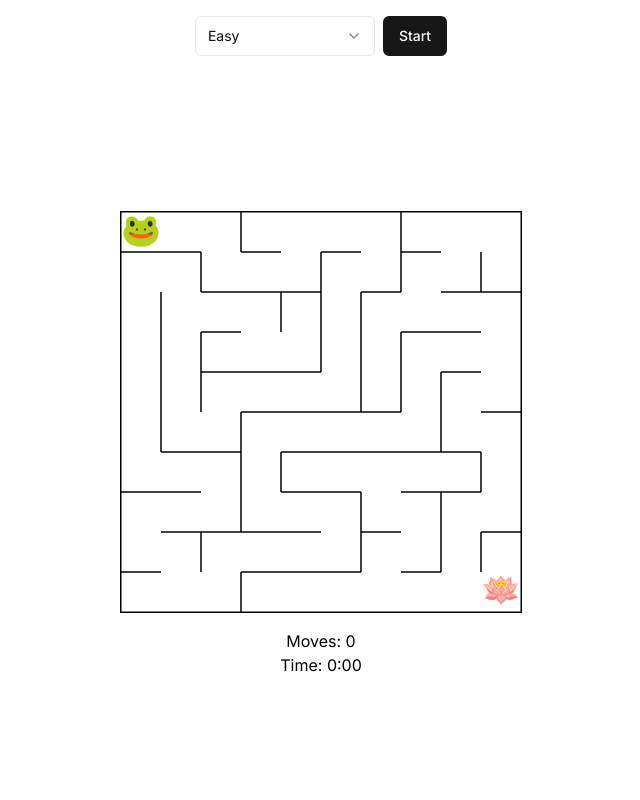
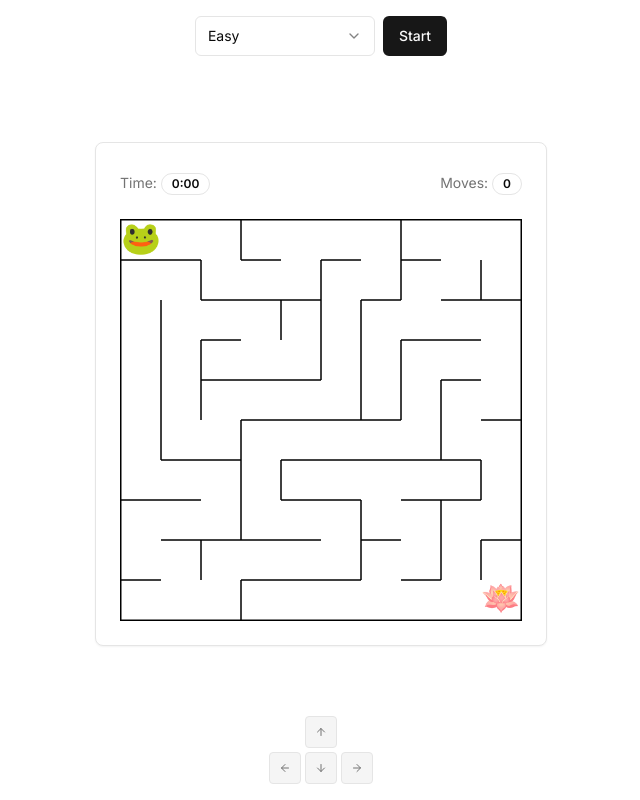
Before and after one commit to mavdotso/froggle, a Next.js app: page / in a window 1280 px wide. Both pictures are taken after a click on the button "Start". Shown: the whole page, without its empty margins (319-959 px from the left). Built offline with nearby package versions, Linux system fonts and the light colour scheme.

Commit message:
shadcn styles

```diff
--- /dev/null
+++ b/src/app/components/arrow-keys-icon.tsx
@@ -0,0 +1,26 @@
+import { ArrowDown, ArrowLeft, ArrowRight, ArrowUp } from 'lucide-react';
+import React from 'react';
+
+export function ArrowKeys() {
+    const keyStyle = "w-8 h-8 flex items-center justify-center rounded border bg-muted font-medium text-muted-foreground";
+    const iconStyle = "w-3 h-3"
+
+    return (
+        <div className="inline-flex flex-col items-center gap-1">
+            <kbd className={keyStyle}>
+                <ArrowUp className={iconStyle} />
+            </kbd>
+            <div className="flex gap-1">
+                <kbd className={keyStyle}>
+                    <ArrowLeft className={iconStyle} />
+                </kbd>
+                <kbd className={keyStyle}>
+                    <ArrowDown className={iconStyle} />
+                </kbd>
+                <kbd className={keyStyle}>
+                    <ArrowRight className={iconStyle} />
+                </kbd>
+            </div>
+        </div>
+    );
+}
--- a/src/app/components/maze.tsx
+++ b/src/app/components/maze.tsx
@@ -1,5 +1,8 @@
 import { Maze } from '@/lib/maze-generator';
 import React, { useEffect, useRef, useState } from 'react';
+import { ArrowKeys } from './arrow-keys-icon';
+import { Card, CardContent, CardFooter, CardHeader } from '@/components/ui/card';
+import { Badge } from '@/components/ui/badge';
 
 interface MazeCanvasProps {
     maze: Maze;
@@ -150,7 +153,13 @@
     }
 
     return (
-        <div className="flex flex-col items-center">
+        <div className="flex flex-col items-center w-full">
+            <Card>
+                <CardHeader className='flex-row justify-between items-baseline'>
+                    <span className='text-muted-foreground text-sm'>Time: <Badge variant="outline">{formatTime(timer)}</Badge></span>
+                    <span className='text-muted-foreground text-sm'>Moves: <Badge variant="outline">{moveCount}</Badge></span>
+                </CardHeader>
+                <CardContent>
                     <canvas
                         ref={canvasRef}
                         width={maze.width * cellSize}
@@ -158,10 +167,8 @@
                         className="border border-black"
                         tabIndex={0}
                     />
-            <div className="mt-4 text-black">
-                <p>Moves: {moveCount}</p>
-                <p>Time: {formatTime(timer)}</p>
-            </div>
+                </CardContent>
+            </Card>
         </div>
     );
 }
--- a/src/app/page.tsx
+++ b/src/app/page.tsx
@@ -4,6 +4,7 @@
 import MazeCanvas from './components/maze';
 import { DifficultySelector } from './components/difficulty-selector';
 import { Button } from '@/components/ui/button';
+import { ArrowKeys } from './components/arrow-keys-icon';
 
 export default function Home() {
   const [maze, setMaze] = useState<Maze | null>(null);
@@ -16,14 +17,15 @@
   };
 
   return (
-    <div className="flex flex-col bg-white min-h-screen text-center">
-      <div className="flex justify-center items-center gap-2 mb-4 p-4">
+    <div className="flex flex-col justify-between items-center bg-white p-4 min-h-screen">
+      <div className="flex justify-center items-center mb-4">
         <DifficultySelector onDifficultyChange={setDifficulty} />
-        <Button onClick={startMaze}>Start</Button>
+        <Button onClick={startMaze} className="ml-2">Start</Button>
       </div>
       <div className="flex flex-grow justify-center items-center">
         {maze && <MazeCanvas maze={maze} cellSize={cellSize} />}
       </div>
+      <ArrowKeys />
     </div>
   );
 };
--- /dev/null
+++ b/src/components/ui/badge.tsx
@@ -0,0 +1,36 @@
+import * as React from "react"
+import { cva, type VariantProps } from "class-variance-authority"
+
+import { cn } from "@/lib/utils"
+
+const badgeVariants = cva(
+  "inline-flex items-center rounded-full border px-2.5 py-0.5 text-xs font-semibold transition-colors focus:outline-none focus:ring-2 focus:ring-ring focus:ring-offset-2",
+  {
+    variants: {
+      variant: {
+        default:
+          "border-transparent bg-primary text-primary-foreground hover:bg-primary/80",
+        secondary:
+          "border-transparent bg-secondary text-secondary-foreground hover:bg-secondary/80",
+        destructive:
+          "border-transparent bg-destructive text-destructive-foreground hover:bg-destructive/80",
+        outline: "text-foreground",
+      },
+    },
+    defaultVariants: {
+      variant: "default",
+    },
+  }
+)
+
+export interface BadgeProps
+  extends React.HTMLAttributes<HTMLDivElement>,
+    VariantProps<typeof badgeVariants> {}
+
+function Badge({ className, variant, ...props }: BadgeProps) {
+  return (
+    <div className={cn(badgeVariants({ variant }), className)} {...props} />
+  )
+}
+
+export { Badge, badgeVariants }
--- /dev/null
+++ b/src/components/ui/card.tsx
@@ -0,0 +1,79 @@
+import * as React from "react"
+
+import { cn } from "@/lib/utils"
+
+const Card = React.forwardRef<
+  HTMLDivElement,
+  React.HTMLAttributes<HTMLDivElement>
+>(({ className, ...props }, ref) => (
+  <div
+    ref={ref}
+    className={cn(
+      "rounded-lg border bg-card text-card-foreground shadow-sm",
+      className
+    )}
+    {...props}
+  />
+))
+Card.displayName = "Card"
+
+const CardHeader = React.forwardRef<
+  HTMLDivElement,
+  React.HTMLAttributes<HTMLDivElement>
+>(({ className, ...props }, ref) => (
+  <div
+    ref={ref}
+    className={cn("flex flex-col space-y-1.5 p-6", className)}
+    {...props}
+  />
+))
+CardHeader.displayName = "CardHeader"
+
+const CardTitle = React.forwardRef<
+  HTMLParagraphElement,
+  React.HTMLAttributes<HTMLHeadingElement>
+>(({ className, ...props }, ref) => (
+  <h3
+    ref={ref}
+    className={cn(
+      "text-2xl font-semibold leading-none tracking-tight",
+      className
+    )}
+    {...props}
+  />
+))
+CardTitle.displayName = "CardTitle"
+
+const CardDescription = React.forwardRef<
+  HTMLParagraphElement,
+  React.HTMLAttributes<HTMLParagraphElement>
+>(({ className, ...props }, ref) => (
+  <p
+    ref={ref}
+    className={cn("text-sm text-muted-foreground", className)}
+    {...props}
+  />
+))
+CardDescription.displayName = "CardDescription"
+
+const CardContent = React.forwardRef<
+  HTMLDivElement,
+  React.HTMLAttributes<HTMLDivElement>
+>(({ className, ...props }, ref) => (
+  <div ref={ref} className={cn("p-6 pt-0", className)} {...props} />
+))
+CardContent.displayName = "CardContent"
+
+const CardFooter = React.forwardRef<
+  HTMLDivElement,
+  React.HTMLAttributes<HTMLDivElement>
+>(({ className, ...props }, ref) => (
+  <div
+    ref={ref}
+    className={cn("flex items-center p-6 pt-0", className)}
+    {...props}
+  />
+))
+CardFooter.displayName = "CardFooter"
+
+export { Card, CardHeader, CardFooter, CardTitle, CardDescription, CardContent }
```
Lines whose indentation alone changed are shown as unchanged.
